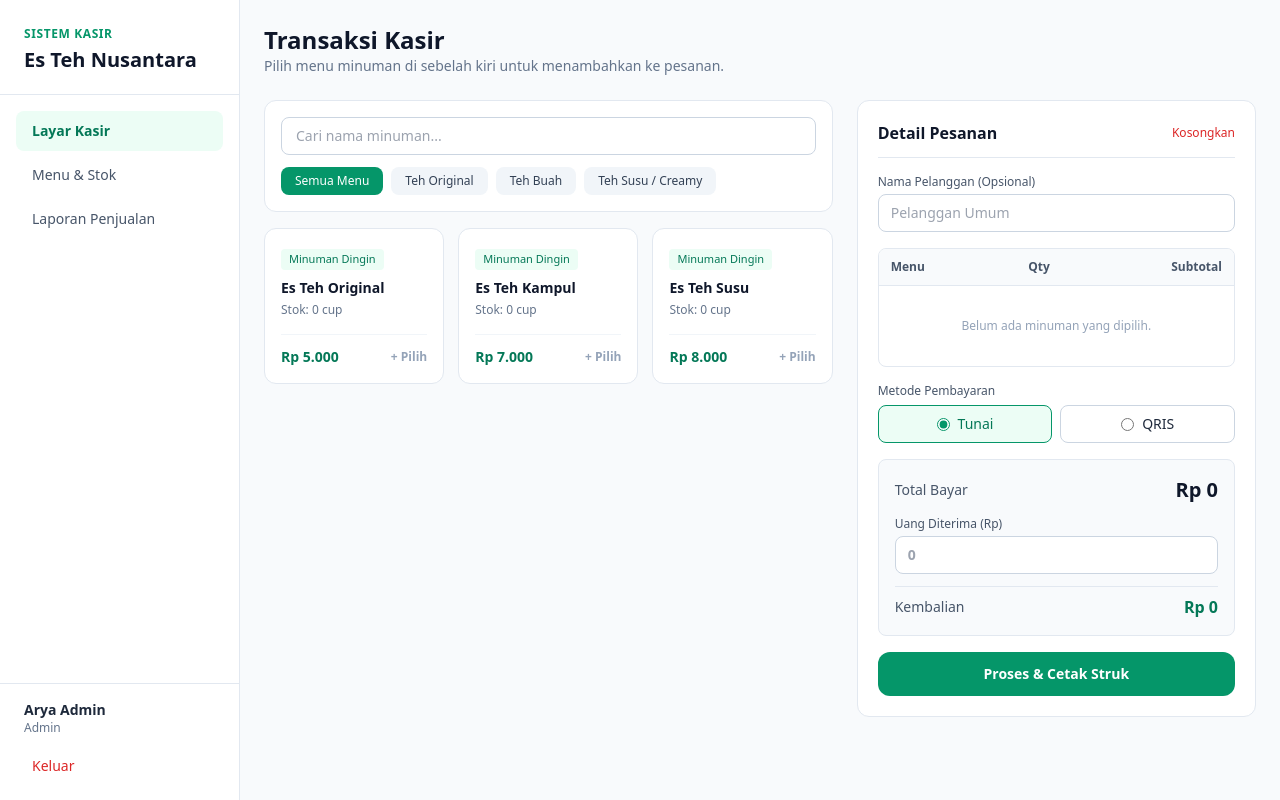
After one commit to Rynnn-del/tubes-ipl-pos-esteh, a Laravel app: page /kasir in a window 1280 px wide. The commit adds this page. Run offline with Laravel 12, Linux system fonts and the light colour scheme; a user stored in the database is signed in; data comes from the database, SQL or seed files in the repository; some libraries are stand-ins or nearby versions.

Commit message:
selesai update tampilan ui login, layout, dan kasir

```diff
--- /dev/null
+++ b/resources/views/kasir/index.blade.php
@@ -0,0 +1,367 @@
+@extends('layouts.app')
+
+@section('title', 'Layar Kasir - POS Es Teh')
+
+@section('content')
+<div class="mb-6">
+    <h2 class="text-2xl font-bold text-slate-900">Transaksi Kasir</h2>
+    <p class="text-sm text-slate-500">Pilih menu minuman di sebelah kiri untuk menambahkan ke pesanan.</p>
+</div>
+
+<div class="grid grid-cols-1 lg:grid-cols-12 gap-6 items-start">
+
+    <section class="lg:col-span-7 space-y-4">
+        <div class="bg-white border border-slate-200 rounded-xl p-4 space-y-3">
+            <input type="text" id="inputCari" onkeyup="filterMenu()"
+                   placeholder="Cari nama minuman..."
+                   class="w-full px-3.5 py-2 rounded-lg border border-slate-300 text-sm focus:outline-none focus:border-emerald-600">
+
+            <div class="flex flex-wrap gap-2 text-xs font-medium">
+                <button type="button" onclick="pilihKategori('semua', this)"
+                        class="btn-kategori px-3.5 py-1.5 rounded-lg bg-emerald-600 text-white">
+                    Semua Menu
+                </button>
+                <button type="button" onclick="pilihKategori('original', this)"
+                        class="btn-kategori px-3.5 py-1.5 rounded-lg bg-slate-100 text-slate-700 hover:bg-slate-200">
+                    Teh Original
+                </button>
+                <button type="button" onclick="pilihKategori('buah', this)"
+                        class="btn-kategori px-3.5 py-1.5 rounded-lg bg-slate-100 text-slate-700 hover:bg-slate-200">
+                    Teh Buah
+                </button>
+                <button type="button" onclick="pilihKategori('susu', this)"
+                        class="btn-kategori px-3.5 py-1.5 rounded-lg bg-slate-100 text-slate-700 hover:bg-slate-200">
+                    Teh Susu / Creamy
+                </button>
+            </div>
+        </div>
+
+        <div id="daftarMenu" class="grid grid-cols-2 sm:grid-cols-3 gap-3.5">
+            @if(isset($menus) && $menus->count() > 0)
+                @foreach($menus as $menu)
+                    @php
+                        $idMenu = $menu->id_menu ?? $menu->id;
+                        $kategoriMenu = strtolower($menu->kategori ?? 'original');
+                    @endphp
+                    <div onclick="tambahPesanan({{ $idMenu }}, '{{ addslashes($menu->nama_menu) }}', {{ $menu->harga }})"
+                         data-nama="{{ strtolower($menu->nama_menu) }}" data-kategori="{{ $kategoriMenu }}"
+                         class="kartu-menu bg-white border border-slate-200 hover:border-emerald-500 rounded-xl p-4 cursor-pointer transition flex flex-col justify-between">
+                        <div>
+                            <span class="inline-block text-[11px] font-medium px-2 py-0.5 rounded bg-emerald-50 text-emerald-700 mb-2 capitalize">
+                                {{ $menu->kategori ?? 'Minuman' }}
+                            </span>
+                            <h3 class="font-semibold text-slate-900 text-sm">{{ $menu->nama_menu }}</h3>
+                            <p class="text-xs text-slate-500 mt-1">Stok: {{ $menu->stok ?? 0 }} cup</p>
+                        </div>
+                        <div class="mt-4 pt-3 border-t border-slate-100 flex items-center justify-between">
+                            <span class="font-bold text-emerald-700 text-sm">Rp {{ number_format($menu->harga, 0, ',', '.') }}</span>
+                            <span class="text-xs font-semibold text-slate-400">+ Pilih</span>
+                        </div>
+                    </div>
+                @endforeach
+            @else
+                <div onclick="tambahPesanan(1, 'Es Teh Original', 5000)"
+                     data-nama="es teh original" data-kategori="original"
+                     class="kartu-menu bg-white border border-slate-200 hover:border-emerald-500 rounded-xl p-4 cursor-pointer transition flex flex-col justify-between">
+                    <div>
+                        <span class="inline-block text-[11px] font-medium px-2 py-0.5 rounded bg-emerald-50 text-emerald-700 mb-2">Original</span>
+                        <h3 class="font-semibold text-slate-900 text-sm">Es Teh Original</h3>
+                        <p class="text-xs text-slate-500 mt-1">Stok: 45 cup</p>
+                    </div>
+                    <div class="mt-4 pt-3 border-t border-slate-100 flex items-center justify-between">
+                        <span class="font-bold text-emerald-700 text-sm">Rp 5.000</span>
+                        <span class="text-xs font-semibold text-slate-400">+ Pilih</span>
+                    </div>
+                </div>
+
+                <div onclick="tambahPesanan(2, 'Es Teh Lemon', 8000)"
+                     data-nama="es teh lemon" data-kategori="buah"
+                     class="kartu-menu bg-white border border-slate-200 hover:border-emerald-500 rounded-xl p-4 cursor-pointer transition flex flex-col justify-between">
+                    <div>
+                        <span class="inline-block text-[11px] font-medium px-2 py-0.5 rounded bg-amber-50 text-amber-700 mb-2">Buah</span>
+                        <h3 class="font-semibold text-slate-900 text-sm">Es Teh Lemon</h3>
+                        <p class="text-xs text-slate-500 mt-1">Stok: 30 cup</p>
+                    </div>
+                    <div class="mt-4 pt-3 border-t border-slate-100 flex items-center justify-between">
+                        <span class="font-bold text-emerald-700 text-sm">Rp 8.000</span>
+                        <span class="text-xs font-semibold text-slate-400">+ Pilih</span>
+                    </div>
+                </div>
+
+                <div onclick="tambahPesanan(3, 'Es Teh Leci', 9000)"
+                     data-nama="es teh leci" data-kategori="buah"
+                     class="kartu-menu bg-white border border-slate-200 hover:border-emerald-500 rounded-xl p-4 cursor-pointer transition flex flex-col justify-between">
+                    <div>
+                        <span class="inline-block text-[11px] font-medium px-2 py-0.5 rounded bg-amber-50 text-amber-700 mb-2">Buah</span>
+                        <h3 class="font-semibold text-slate-900 text-sm">Es Teh Leci</h3>
+                        <p class="text-xs text-slate-500 mt-1">Stok: 24 cup</p>
+                    </div>
+                    <div class="mt-4 pt-3 border-t border-slate-100 flex items-center justify-between">
+                        <span class="font-bold text-emerald-700 text-sm">Rp 9.000</span>
+                        <span class="text-xs font-semibold text-slate-400">+ Pilih</span>
+                    </div>
+                </div>
+
+                <div onclick="tambahPesanan(4, 'Es Teh Susu Gula Aren', 10000)"
+                     data-nama="es teh susu gula aren" data-kategori="susu"
+                     class="kartu-menu bg-white border border-slate-200 hover:border-emerald-500 rounded-xl p-4 cursor-pointer transition flex flex-col justify-between">
+                    <div>
+                        <span class="inline-block text-[11px] font-medium px-2 py-0.5 rounded bg-slate-100 text-slate-700 mb-2">Teh Susu</span>
+                        <h3 class="font-semibold text-slate-900 text-sm">Es Teh Susu Gula Aren</h3>
+                        <p class="text-xs text-slate-500 mt-1">Stok: 20 cup</p>
+                    </div>
+                    <div class="mt-4 pt-3 border-t border-slate-100 flex items-center justify-between">
+                        <span class="font-bold text-emerald-700 text-sm">Rp 10.000</span>
+                        <span class="text-xs font-semibold text-slate-400">+ Pilih</span>
+                    </div>
+                </div>
+
+                <div onclick="tambahPesanan(5, 'Es Teh Matcha Latte', 12000)"
+                     data-nama="es teh matcha latte" data-kategori="susu"
+                     class="kartu-menu bg-white border border-slate-200 hover:border-emerald-500 rounded-xl p-4 cursor-pointer transition flex flex-col justify-between">
+                    <div>
+                        <span class="inline-block text-[11px] font-medium px-2 py-0.5 rounded bg-slate-100 text-slate-700 mb-2">Teh Susu</span>
+                        <h3 class="font-semibold text-slate-900 text-sm">Es Teh Matcha Latte</h3>
+                        <p class="text-xs text-slate-500 mt-1">Stok: 18 cup</p>
+                    </div>
+                    <div class="mt-4 pt-3 border-t border-slate-100 flex items-center justify-between">
+                        <span class="font-bold text-emerald-700 text-sm">Rp 12.000</span>
+                        <span class="text-xs font-semibold text-slate-400">+ Pilih</span>
+                    </div>
+                </div>
+
+                <div onclick="tambahPesanan(6, 'Es Teh Melati Jumbo', 7000)"
+                     data-nama="es teh melati jumbo" data-kategori="original"
+                     class="kartu-menu bg-white border border-slate-200 hover:border-emerald-500 rounded-xl p-4 cursor-pointer transition flex flex-col justify-between">
+                    <div>
+                        <span class="inline-block text-[11px] font-medium px-2 py-0.5 rounded bg-emerald-50 text-emerald-700 mb-2">Original</span>
+                        <h3 class="font-semibold text-slate-900 text-sm">Es Teh Melati Jumbo</h3>
+                        <p class="text-xs text-slate-500 mt-1">Stok: 50 cup</p>
+                    </div>
+                    <div class="mt-4 pt-3 border-t border-slate-100 flex items-center justify-between">
+                        <span class="font-bold text-emerald-700 text-sm">Rp 7.000</span>
+                        <span class="text-xs font-semibold text-slate-400">+ Pilih</span>
+                    </div>
+                </div>
+            @endif
+        </div>
+    </section>
+
+    <section class="lg:col-span-5 bg-white border border-slate-200 rounded-xl p-5 sticky top-6">
+        <div class="flex items-center justify-between pb-3 border-b border-slate-200">
+            <h3 class="font-bold text-slate-900 text-base">Detail Pesanan</h3>
+            <button type="button" onclick="resetKeranjang()" class="text-xs text-red-600 hover:underline font-medium">
+                Kosongkan
+            </button>
+        </div>
+
+        <form action="{{ url('/kasir/bayar') }}" method="POST" class="mt-4 space-y-4">
+            @csrf
+
+            <div>
+                <label for="nama_pelanggan" class="block text-xs font-medium text-slate-600 mb-1">
+                    Nama Pelanggan (Opsional)
+                </label>
+                <input type="text" id="nama_pelanggan" name="nama_pelanggan"
+                       placeholder="Pelanggan Umum"
+                       class="w-full px-3 py-2 rounded-lg border border-slate-300 text-sm focus:outline-none focus:border-emerald-600">
+            </div>
+
+            <div class="border border-slate-200 rounded-lg overflow-hidden">
+                <table class="w-full text-left text-sm">
+                    <thead class="bg-slate-50 text-slate-600 text-xs border-b border-slate-200">
+                        <tr>
+                            <th class="py-2.5 px-3 font-semibold">Menu</th>
+                            <th class="py-2.5 px-2 font-semibold text-center">Qty</th>
+                            <th class="py-2.5 px-3 font-semibold text-right">Subtotal</th>
+                        </tr>
+                    </thead>
+                    <tbody id="tabelKeranjang" class="divide-y divide-slate-100">
+                        <tr>
+                            <td colspan="3" class="py-8 text-center text-xs text-slate-400">
+                                Belum ada minuman yang dipilih.
+                            </td>
+                        </tr>
+                    </tbody>
+                </table>
+            </div>
+
+            <div>
+                <label class="block text-xs font-medium text-slate-600 mb-1.5">Metode Pembayaran</label>
+                <div class="grid grid-cols-2 gap-2 text-sm">
+                    <label class="flex items-center justify-center gap-2 border border-slate-300 rounded-lg py-2 cursor-pointer has-[:checked]:border-emerald-600 has-[:checked]:bg-emerald-50 has-[:checked]:text-emerald-700 font-medium">
+                        <input type="radio" name="metode_pembayaran" value="Tunai" checked class="accent-emerald-600">
+                        <span>Tunai</span>
+                    </label>
+                    <label class="flex items-center justify-center gap-2 border border-slate-300 rounded-lg py-2 cursor-pointer has-[:checked]:border-emerald-600 has-[:checked]:bg-emerald-50 has-[:checked]:text-emerald-700 font-medium">
+                        <input type="radio" name="metode_pembayaran" value="QRIS" class="accent-emerald-600">
+                        <span>QRIS</span>
+                    </label>
+                </div>
+            </div>
+
+            <div class="bg-slate-50 border border-slate-200 rounded-lg p-4 space-y-3">
+                <div class="flex justify-between items-center">
+                    <span class="text-sm font-medium text-slate-600">Total Bayar</span>
+                    <span id="tampilTotal" class="text-xl font-bold text-slate-900">Rp 0</span>
+                </div>
+
+                <div>
+                    <label for="uangBayar" class="block text-xs font-medium text-slate-600 mb-1">Uang Diterima (Rp)</label>
+                    <input type="number" id="uangBayar" name="uang_bayar" oninput="hitungKembalian()"
+                           placeholder="0"
+                           class="w-full px-3 py-2 rounded-lg bg-white border border-slate-300 text-sm font-semibold focus:outline-none focus:border-emerald-600">
+
+                </div>
+
+                <div class="flex justify-between items-center pt-2 border-t border-slate-200">
+                    <span class="text-sm font-medium text-slate-600">Kembalian</span>
+                    <span id="tampilKembalian" class="text-base font-bold text-emerald-700">Rp 0</span>
+                </div>
+            </div>
+
+            <input type="hidden" name="keranjang_json" id="keranjangJson">
+
+            <button type="submit"
+                    class="w-full py-3 bg-emerald-600 hover:bg-emerald-700 text-white font-semibold text-sm rounded-xl transition cursor-pointer">
+                Proses &amp; Cetak Struk
+            </button>
+        </form>
+    </section>
+
+</div>
+
+<script>
+    let keranjang = [];
+    let totalHarga = 0;
+    let kategoriAktif = 'semua';
+
+    function formatRupiah(angka) {
+        return 'Rp ' + angka.toLocaleString('id-ID');
+    }
+
+    function tambahPesanan(id, nama, harga) {
+        let itemAda = keranjang.find(item => item.id === id);
+
+        if (itemAda) {
+            itemAda.qty += 1;
+        } else {
+            keranjang.push({ id: id, nama: nama, harga: harga, qty: 1 });
+        }
+        renderKeranjang();
+    }
+
+    function ubahQty(index, perubahan) {
+        keranjang[index].qty += perubahan;
+        if (keranjang[index].qty <= 0) {
+            keranjang.splice(index, 1);
+        }
+        renderKeranjang();
+    }
+
+    function resetKeranjang() {
+        keranjang = [];
+        document.getElementById('uangBayar').value = '';
+        renderKeranjang();
+    }
+
+    function renderKeranjang() {
+        const tbody = document.getElementById('tabelKeranjang');
+        tbody.innerHTML = '';
+        totalHarga = 0;
+
+        if (keranjang.length === 0) {
+            tbody.innerHTML = `
+                <tr>
+                    <td colspan="3" class="py-8 text-center text-xs text-slate-400">
+                        Belum ada minuman yang dipilih.
+                    </td>
+                </tr>`;
+            document.getElementById('tampilTotal').innerText = 'Rp 0';
+            document.getElementById('keranjangJson').value = '';
+            hitungKembalian();
+            return;
+        }
+
+        keranjang.forEach((item, index) => {
+            let subtotal = item.harga * item.qty;
+            totalHarga += subtotal;
+
+            tbody.innerHTML += `
+                <tr>
+                    <td class="py-2.5 px-3">
+                        <p class="font-medium text-slate-800 text-xs">${item.nama}</p>
+                        <p class="text-[11px] text-slate-500">${formatRupiah(item.harga)}</p>
+                    </td>
+                    <td class="py-2.5 px-2 text-center">
+                        <div class="inline-flex items-center border border-slate-200 rounded">
+                            <button type="button" onclick="ubahQty(${index}, -1)" class="px-2 py-0.5 text-slate-600 hover:bg-slate-100">-</button>
+                            <span class="px-2 text-xs font-semibold">${item.qty}</span>
+                            <button type="button" onclick="ubahQty(${index}, 1)" class="px-2 py-0.5 text-slate-600 hover:bg-slate-100">+</button>
+                        </div>
+                    </td>
+                    <td class="py-2.5 px-3 text-right font-semibold text-xs text-slate-800">
+                        ${formatRupiah(subtotal)}
+                    </td>
+                </tr>
+            `;
+        });
+
+        document.getElementById('tampilTotal').innerText = formatRupiah(totalHarga);
+        document.getElementById('keranjangJson').value = JSON.stringify(keranjang);
+        hitungKembalian();
+    }
+
+    function hitungKembalian() {
+        let bayar = parseInt(document.getElementById('uangBayar').value) || 0;
+        let kembalian = bayar - totalHarga;
+        const labelKembalian = document.getElementById('tampilKembalian');
+
+        if (bayar === 0) {
+            labelKembalian.innerText = 'Rp 0';
+            labelKembalian.className = 'text-base font-bold text-emerald-700';
+        } else if (kembalian < 0) {
+            labelKembalian.innerText = 'Uang kurang ' + formatRupiah(Math.abs(kembalian));
+            labelKembalian.className = 'text-sm font-bold text-red-600';
+        } else {
+            labelKembalian.innerText = formatRupiah(kembalian);
+            labelKembalian.className = 'text-base font-bold text-emerald-700';
+        }
+    }
+
+    function isiUangPas() {
+        document.getElementById('uangBayar').value = totalHarga;
+        hitungKembalian();
+    }
+
+    function isiNominal(nominal) {
+        document.getElementById('uangBayar').value = nominal;
+        hitungKembalian();
+    }
+
+    function pilihKategori(kategori, tombol) {
+        kategoriAktif = kategori;
+
+        document.querySelectorAll('.btn-kategori').forEach(btn => {
+            btn.className = 'btn-kategori px-3.5 py-1.5 rounded-lg bg-slate-100 text-slate-700 hover:bg-slate-200';
+        });
+        tombol.className = 'btn-kategori px-3.5 py-1.5 rounded-lg bg-emerald-600 text-white';
+
+        filterMenu();
+    }
+
+    function filterMenu() {
+        let kataKunci = document.getElementById('inputCari').value.toLowerCase();
+
+        document.querySelectorAll('.kartu-menu').forEach(kartu => {
+            let nama = kartu.getAttribute('data-nama');
+            let kategori = kartu.getAttribute('data-kategori');
+
+            let cocokNama = nama.includes(kataKunci);
+            let cocokKategori = (kategoriAktif === 'semua') || (kategori === kategoriAktif);
+
+            kartu.style.display = (cocokNama && cocokKategori) ? 'flex' : 'none';
+        });
+    }
+</script>
+@endsection
--- /dev/null
+++ b/resources/views/layouts/app.blade.php
@@ -0,0 +1,56 @@
+<!DOCTYPE html>
+<html lang="id">
+<head>
+    <meta charset="UTF-8">
+    <meta name="viewport" content="width=device-width, initial-scale=1.0">
+    <title>@yield('title', 'POS Es Teh')</title>
+    <script src="https://cdn.tailwindcss.com"></script>
+</head>
+<body class="bg-slate-50 text-slate-800 antialiased">
+
+    <div class="min-h-screen flex">
+        <aside class="w-60 bg-white border-r border-slate-200 flex flex-col justify-between shrink-0">
+            <div>
+                <div class="px-6 py-5 border-b border-slate-200">
+                    <span class="text-xs font-semibold uppercase tracking-wider text-emerald-600">Sistem Kasir</span>
+                    <h1 class="text-xl font-bold text-slate-900 mt-0.5">Es Teh Nusantara</h1>
+                </div>
+
+                <nav class="p-4 space-y-1 text-sm font-medium">
+                    <a href="{{ url('/kasir') }}"
+                       class="block px-4 py-2.5 rounded-lg transition {{ request()->is('kasir*') || request()->is('pos*') ? 'bg-emerald-50 text-emerald-700 font-semibold' : 'text-slate-600 hover:bg-slate-100 hover:text-slate-900' }}">
+                        Layar Kasir
+                    </a>
+                    <a href="{{ url('/menu') }}"
+                       class="block px-4 py-2.5 rounded-lg transition {{ request()->is('menu*') ? 'bg-emerald-50 text-emerald-700 font-semibold' : 'text-slate-600 hover:bg-slate-100 hover:text-slate-900' }}">
+                        Menu &amp; Stok
+                    </a>
+                    <a href="{{ url('/laporan/transaksi') }}"
+                       class="block px-4 py-2.5 rounded-lg transition {{ request()->is('laporan*') ? 'bg-emerald-50 text-emerald-700 font-semibold' : 'text-slate-600 hover:bg-slate-100 hover:text-slate-900' }}">
+                        Laporan Penjualan
+                    </a>
+                </nav>
+            </div>
+
+            <div class="p-4 border-t border-slate-200 text-sm">
+                <div class="mb-3 px-2">
+                    <p class="font-semibold text-slate-800">{{ Auth::user()->nama ?? 'Kasir Shift 1' }}</p>
+                    <p class="text-xs text-slate-500">{{ Auth::user()->role ?? 'Kasir' }}</p>
+                </div>
+                <form action="{{ url('/logout') }}" method="POST">
+                    @csrf
+                    <button type="submit"
+                            class="w-full text-left px-4 py-2 rounded-lg text-red-600 hover:bg-red-50 font-medium transition cursor-pointer">
+                        Keluar
+                    </button>
+                </form>
+            </div>
+        </aside>
+
+        <main class="flex-1 p-6 overflow-y-auto">
+            @yield('content')
+        </main>
+    </div>
+
+</body>
+</html>
```
Also changed, not shown: resources/views/auth/login.blade.php (+36 -11 lines).
